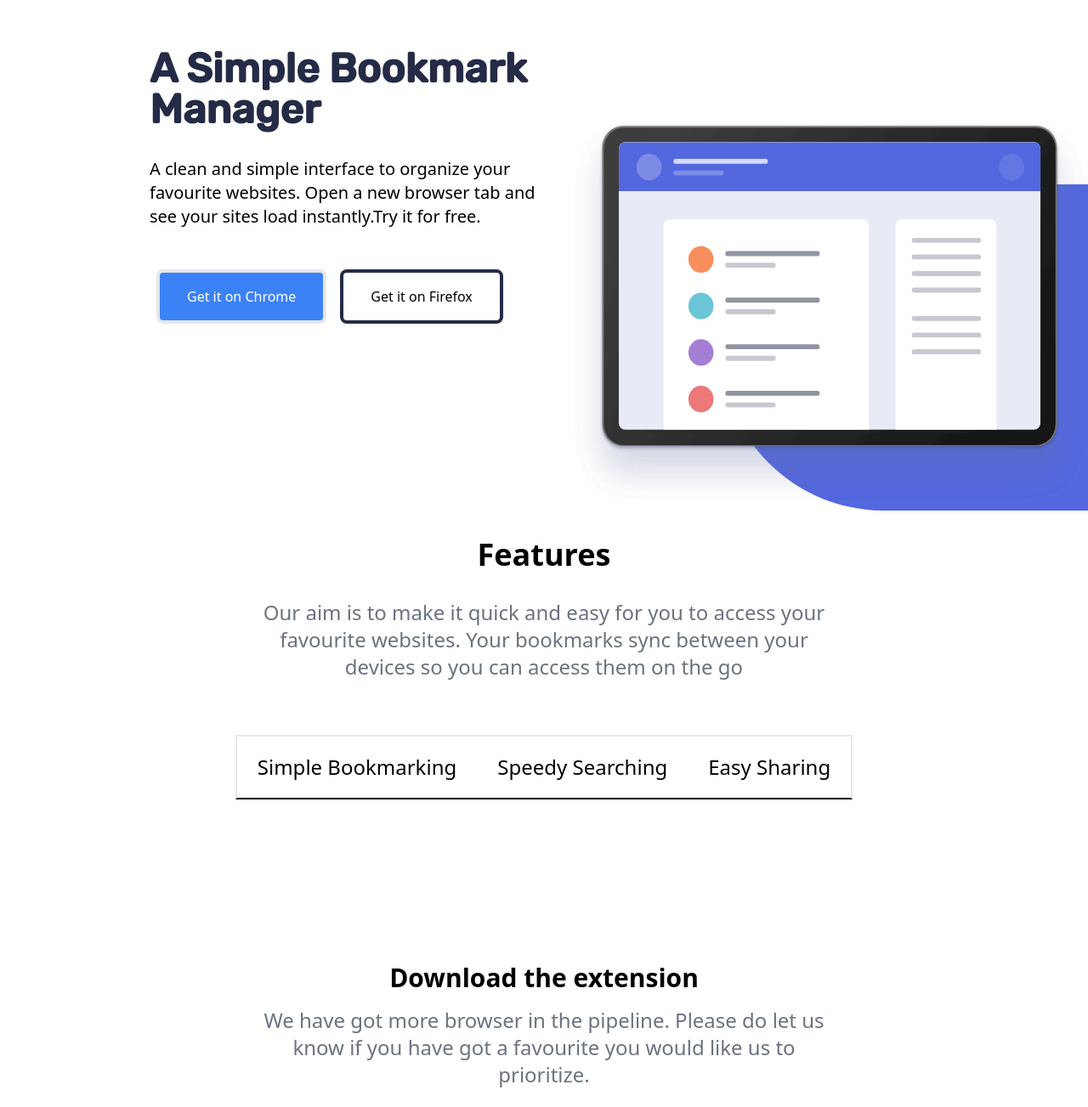
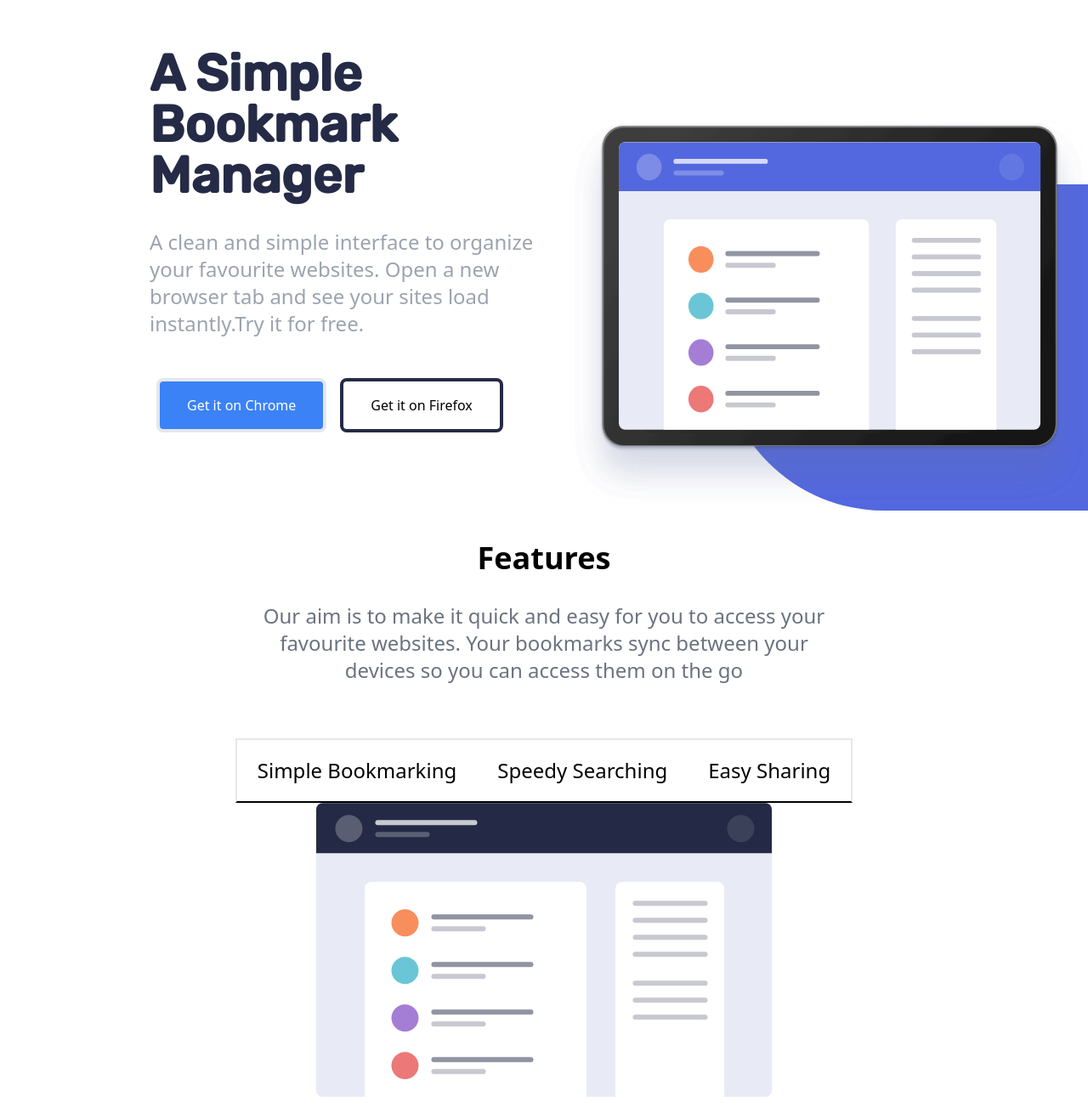
Before and after one commit to joelmatiasduran/landing-tmia, a Next.js app: page / in a window 1280 px wide. Shown: the part 287-1590 px from the top of the page at 85% size. Built offline with nearby package versions, Linux system fonts and the light colour scheme.

Commit message:
Fixes Hero

```diff
--- a/components/Features/index.tsx
+++ b/components/Features/index.tsx
@@ -1,4 +1,8 @@
 import { useState } from "react";
+import Image from "next/image";
+import FirstImg from "../../public/images/illustration-features-tab-1.svg";
+import SecongImg from "../../public/images/illustration-features-tab-2.svg";
+import ThirdImg from "../../public/images/illustration-features-tab-3.svg";
 
 interface indexProps {}
 
@@ -21,6 +25,9 @@ const Features: React.FC<indexProps> = ({}) => {
           <h4 className="px-6">Speedy Searching</h4>
           <h4 className="px-6">Easy Sharing</h4>
         </div>
+        <div>
+          <Image src={FirstImg} alt={""} />
+        </div>
       </div>
     </>
   );
--- a/components/Hero.tsx
+++ b/components/Hero.tsx
@@ -9,11 +9,11 @@ const Hero: React.FC = ({}) => {
       <div className="flex flex-col items-center justify-center mt-24 pt-14 w-full min-w-full ">
         <div className="flex flex-col md:flex-row w-full min-w-full">
           <div className="w-full md:w-3/6">
-            <div className="md:pl-44 pr-38 py-24 max-w-2xl">
-              <h1 className="text-5xl text-very-dark-blue font-bold font-Rubik">
+            <div className="md:pl-44 pr-38 py-24">
+              <h1 className="text-6xl text-very-dark-blue font-bold font-Rubik max-w-3xl">
                 A Simple Bookmark Manager
               </h1>
-              <p className="text-xl mt-8">
+              <p className="text-2xl mt-8 max-w-4xl text-gray-400">
                 A clean and simple interface to organize your favourite
                 websites. Open a new browser tab and see your sites load
                 instantly.Try it for free.
```
